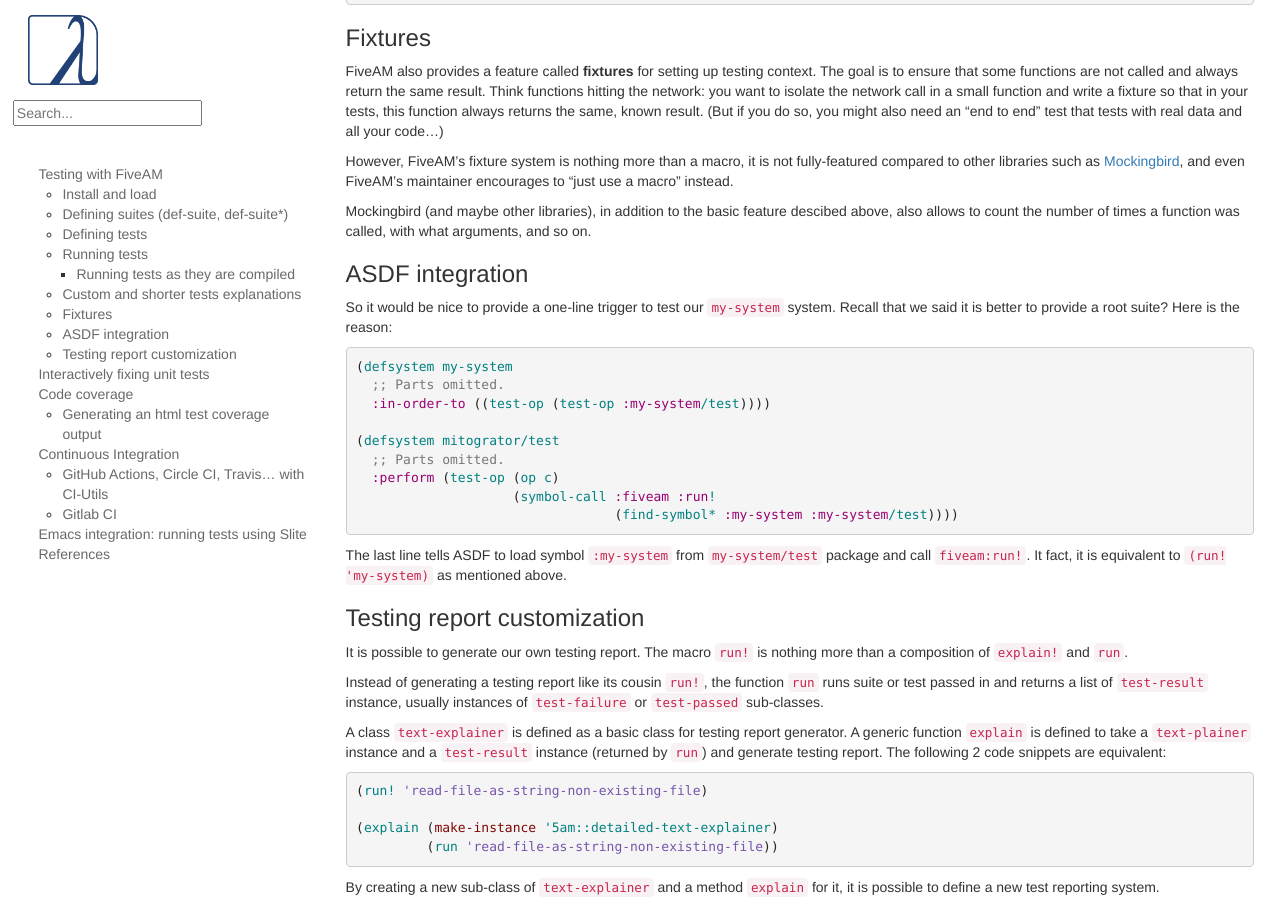
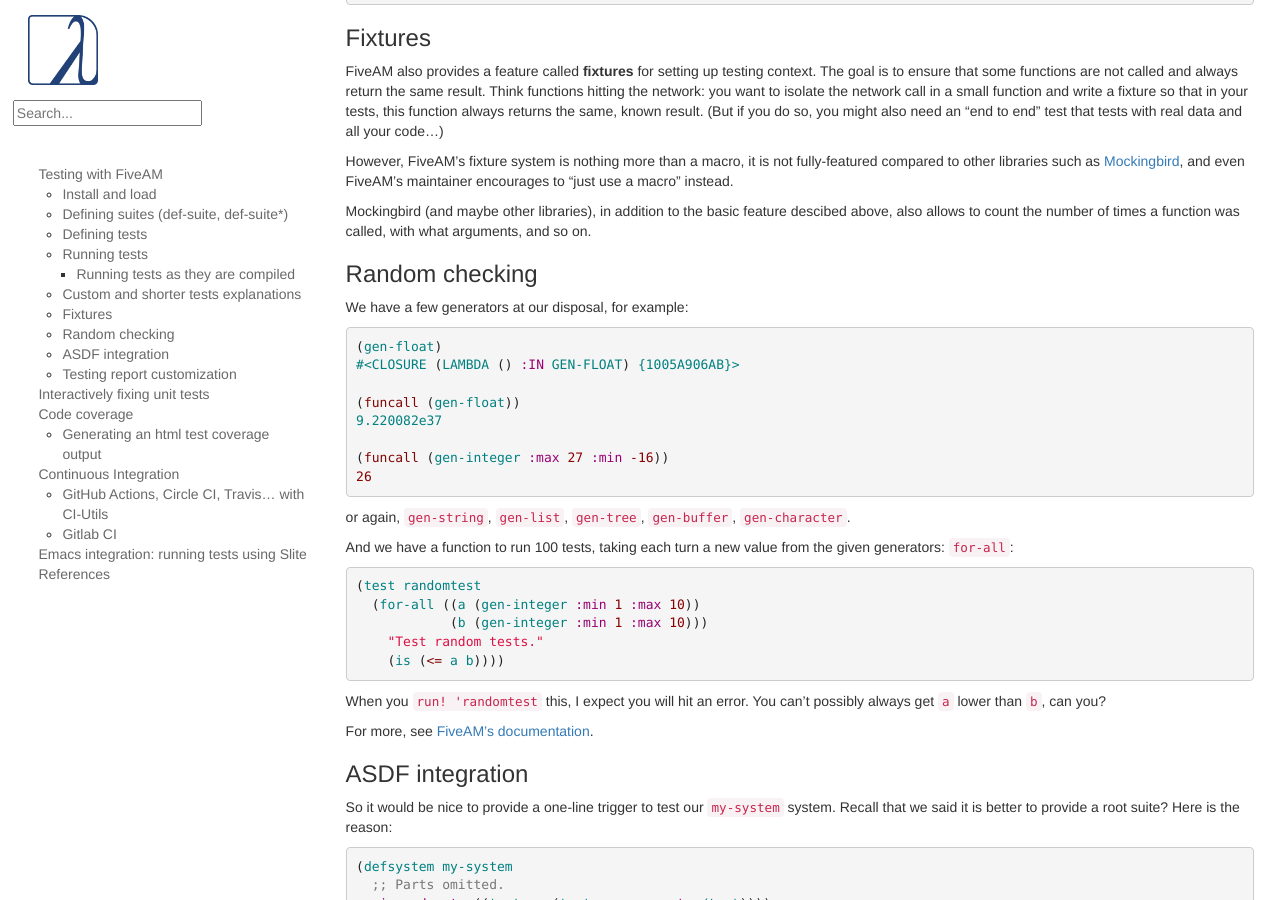
Before and after one commit to LispCookbook/cl-cookbook, a Jekyll site: the page built from testing.md, in a window 1280 px wide and 900 px high, scrolled down 5039 px. Built offline with Jekyll 4.4.1, drawn with Linux system fonts in a browser that asks for light colours.

Commit message:
testing: add short random testing section

```diff
--- a/testing.md
+++ b/testing.md
@@ -307,6 +307,39 @@
 Mockingbird (and maybe other libraries), in addition to the basic
 feature descibed above, also allows to count the number of times a
 function was called, with what arguments, and so on.
+
+### Random checking
+
+We have a few generators at our disposal, for example:
+
+~~~lisp
+(gen-float)
+#<CLOSURE (LAMBDA () :IN GEN-FLOAT) {1005A906AB}>
+
+(funcall (gen-float))
+9.220082e37
+
+(funcall (gen-integer :max 27 :min -16))
+26
+~~~
+
+or again, `gen-string`, `gen-list`, `gen-tree`, `gen-buffer`, `gen-character`.
+
+And we have a function to run 100 tests, taking each turn a new value from the given generators: `for-all`:
+
+~~~lisp
+(test randomtest
+  (for-all ((a (gen-integer :min 1 :max 10))
+            (b (gen-integer :min 1 :max 10)))
+    "Test random tests."
+    (is (<= a b))))
+~~~
+
+When you `run! 'randomtest` this, I expect you will hit an error. You can't
+possibly always get `a` lower than `b`, can you?
+
+For more, see [FiveAM's documentation](https://common-lisp.net/project/fiveam/docs/Checks.html#Random_0020_0028QuickCheck-ish_0029_0020testing).
+
 
 ### ASDF integration
 
```
